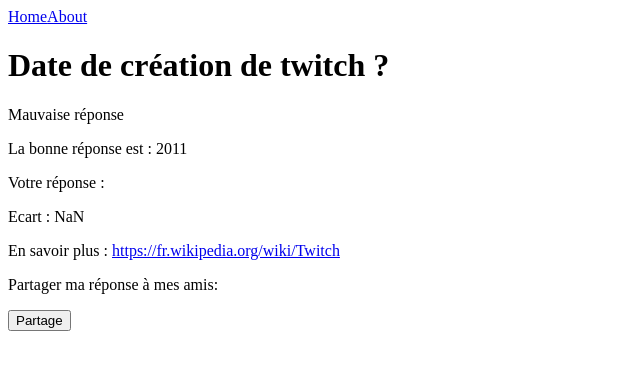
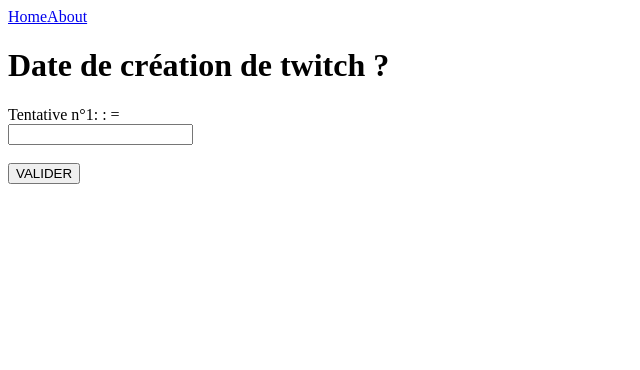
Before and after one commit to nitocode/goodnumber, a Vue app: page / in a window 1280 px wide. Both pictures are taken after a click on the button "VALIDER". Shown: the top 370 px of the page, without its empty margins (0-640 px from the left). Built offline with nearby package versions, Linux system fonts and the light colour scheme.

Commit message:
Change: Attempt number to find the good answer

```diff
--- a/src/views/HomeView.vue
+++ b/src/views/HomeView.vue
@@ -2,22 +2,47 @@
 import { createPinia } from "pinia";
 import { ref } from "vue";
 const gap = ref(0);
+const attemptLimit = ref(4);
+const userAttempt = ref(0);
+const answerList = ref([]);
 const answer = ref();
-const hasAnswered = ref(false);
+const hasFound = ref(false);
+const gameOver = ref(false);
 const question = ref({
   title: "Date de création de twitch ?",
   answer: 2011,
   linkForMore: "https://fr.wikipedia.org/wiki/Twitch",
 });
+
+const addAnswerToAttemptList = (answer) => {
+  let gap = "=";
+  if (question.value.answer - answer < 0) {
+    gap = "-";
+  } else if (question.value.answer - answer > 0) {
+    gap = "+";
+  } else {
+    gap = "=";
+  }
+  answerList.value.push({
+    answer: answer,
+    gap,
+  });
+};
+
 const validate = () => {
-  console.log("answer:", answer.value);
-  gap.value = answer.value - question.value.answer;
+  userAttempt.value += 1;
+  gap.value = question.value.answer - answer.value;
+
   if (gap.value === 0) {
-    console.log("CONGRATS");
+    hasFound.value = true;
+    gameOver.value = true;
   } else {
-    console.log("OH NO, gap:", gap);
+    if (userAttempt.value === attemptLimit.value) {
+      hasFound.value = false;
+      gameOver.value = true;
+    }
   }
-  hasAnswered.value = true;
+  addAnswerToAttemptList(answer.value);
 };
 
 const getSquaredAnswer = (answerLength, isUserAnswer) => {
@@ -82,7 +107,11 @@
 <template>
   <main>
     <h1>{{ question.title }}</h1>
-    <div v-if="!hasAnswered">
+    <div v-if="!hasFound && !gameOver">
+      <div v-for="(answerObj, index) in answerList" :key="index">
+        Tentative n°{{ index + 1 }}: {{ answerObj.answer }} :
+        {{ answerObj.gap }}
+      </div>
       <div>
         <input v-model="answer" type="number" />
       </div>
@@ -90,14 +119,21 @@
       <button @click="validate()">VALIDER</button>
     </div>
     <div v-else>
-      <div v-if="gap === 0">
-        <p>Bonne réponse</p>
+      <div v-if="hasFound">
+        <p>BRAVO !!!</p>
+        <p>
+          Vous avez trouvé la bonne réponse en
+          {{ answerList.length }} tentatives !
+        </p>
       </div>
       <div v-else>
-        <p>Mauvaise réponse<br /></p>
+        <p>Dommage !!!</p>
         <p>La bonne réponse est : {{ question.answer }}</p>
-        <p>Votre réponse : {{ answer }}</p>
-        <p>Ecart : {{ gap }}</p>
+      </div>
+
+      <div v-for="(answerObj, index) in answerList" :key="index">
+        Tentative n°{{ index + 1 }}: {{ answerObj.answer }} :
+        {{ answerObj.gap }}
       </div>
 
       <div v-if="question.linkForMore">
```
